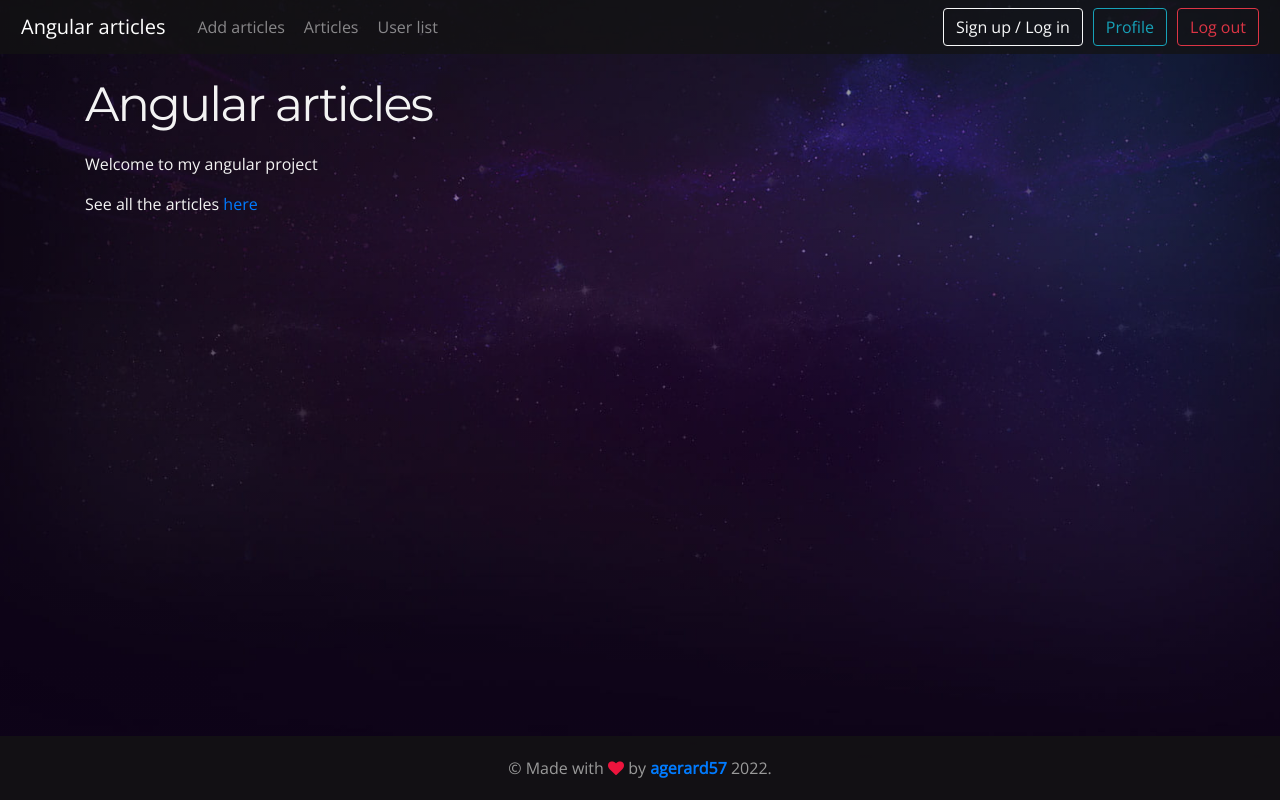
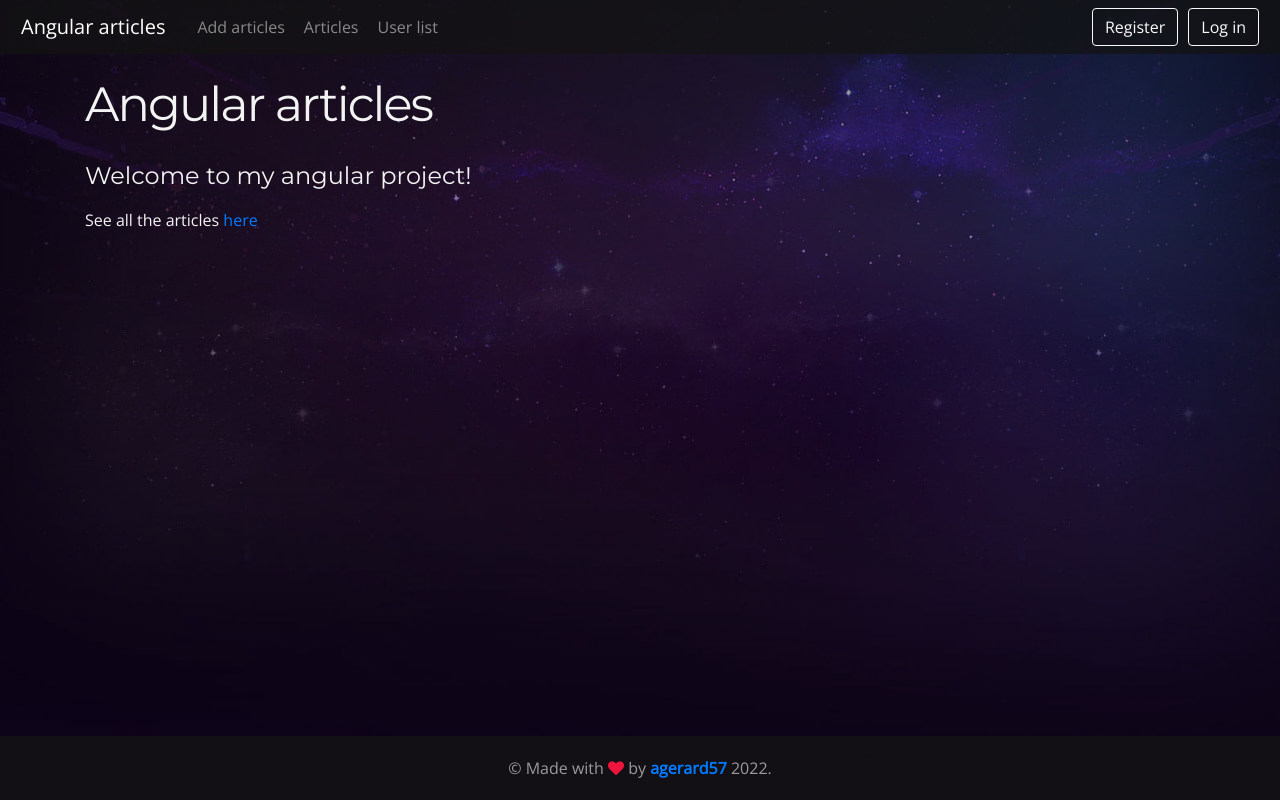
Before and after one commit to agerard57/TS_Angular-Articles, an Angular app: page / in a window 1280 px wide. Built offline with nearby package versions, Linux system fonts and the light colour scheme.

Commit message:
feat: Add welcome message for logged users

```diff
--- a/src/app/areas/home/home.component.html
+++ b/src/app/areas/home/home.component.html
@@ -1,6 +1,10 @@
 <h1>
 	{{ title }}
 </h1>
-<p>Welcome to my angular project</p>
-
+<h3 *ngIf="!auth.loggedIn; else loggedMessage">
+	Welcome to my angular project!
+</h3>
+<ng-template #loggedMessage
+	><h3>Welcome back, {{ auth.currentUser.email }}!</h3></ng-template
+>
 <p>See all the articles <a routerLink="/article/list">here</a></p>
--- a/src/app/areas/home/home.component.ts
+++ b/src/app/areas/home/home.component.ts
@@ -1,4 +1,5 @@
 import { Component } from "@angular/core";
+import { AuthService } from "app/services/auth.service";
 
 import { AppInfoService } from "../../shared";
 
@@ -10,5 +11,6 @@ import { AppInfoService } from "../../shared";
 export class HomeComponent {
 	title = this.appInfo.title;
 
-	constructor(private appInfo: AppInfoService) {}
+	constructor(public auth: AuthService,
+		private appInfo: AppInfoService) {}
 }
--- a/src/app/areas/nav/nav.component.html
+++ b/src/app/areas/nav/nav.component.html
@@ -33,17 +33,22 @@
 				</a>
 			</li>
 		</ul>
-		<a routerLink="/auth"
+		<a routerLink="/user/register" *ngIf="!auth.loggedIn"
 			><button class="btn btn-outline-light my-2 my-sm-0">
-				Sign up / Log in
+				Register
 			</button></a
 		>
-		<a routerLink="/user/profile"
+		<a routerLink="/user/login" *ngIf="!auth.loggedIn"
+			><button class="btn btn-outline-light my-2 my-sm-0">
+				Log in
+			</button></a
+		>
+		<a routerLink="/user/profile" *ngIf="auth.loggedIn"
 			><button class="btn btn-outline-info my-2 my-sm-0">
 				Profile
 			</button></a
 		>
-		<a routerLink="/auth/logout"
+		<a routerLink="/user/logout" *ngIf="auth.loggedIn"
 			><button class="btn btn-outline-danger my-2 my-sm-0">
 				Log out
 			</button></a
--- a/src/app/areas/nav/nav.component.ts
+++ b/src/app/areas/nav/nav.component.ts
@@ -11,6 +11,7 @@ import {
 import { DOCUMENT } from "@angular/common";
 
 import { AppInfoService } from "../../shared";
+import { AuthService } from "app/services/auth.service";
 
 export function isHtmlLinkElement(
 	element: Element,
@@ -51,6 +52,7 @@ export class NavComponent implements OnInit, OnDestroy {
 		@Inject(DOCUMENT)
 		private document: any,
 		private appInfo: AppInfoService,
+		public auth: AuthService,
 		private renderer: Renderer2,
 	) {}
 
```
